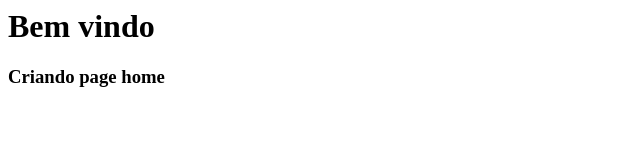
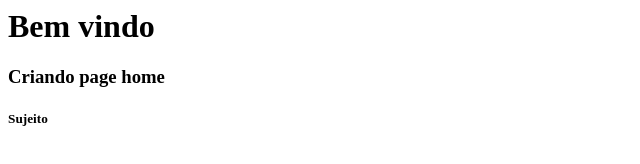
Before and after one commit to repicco/curso_github, a plain HTML site: page index.html in a window 1280 px wide. Shown: the full height of the page, 0-640 px from the left. Drawn offline with Linux system fonts and the light colour scheme.

Commit message:
finalizando page home

```diff
--- a/index.html
+++ b/index.html
@@ -1,3 +1,5 @@
 <h1>Bem vindo</h1>
 
 <h3>Criando page home</h3>
+
+<h5>Sujeito</h5>
```
Also changed, not shown: nomes.txt.
